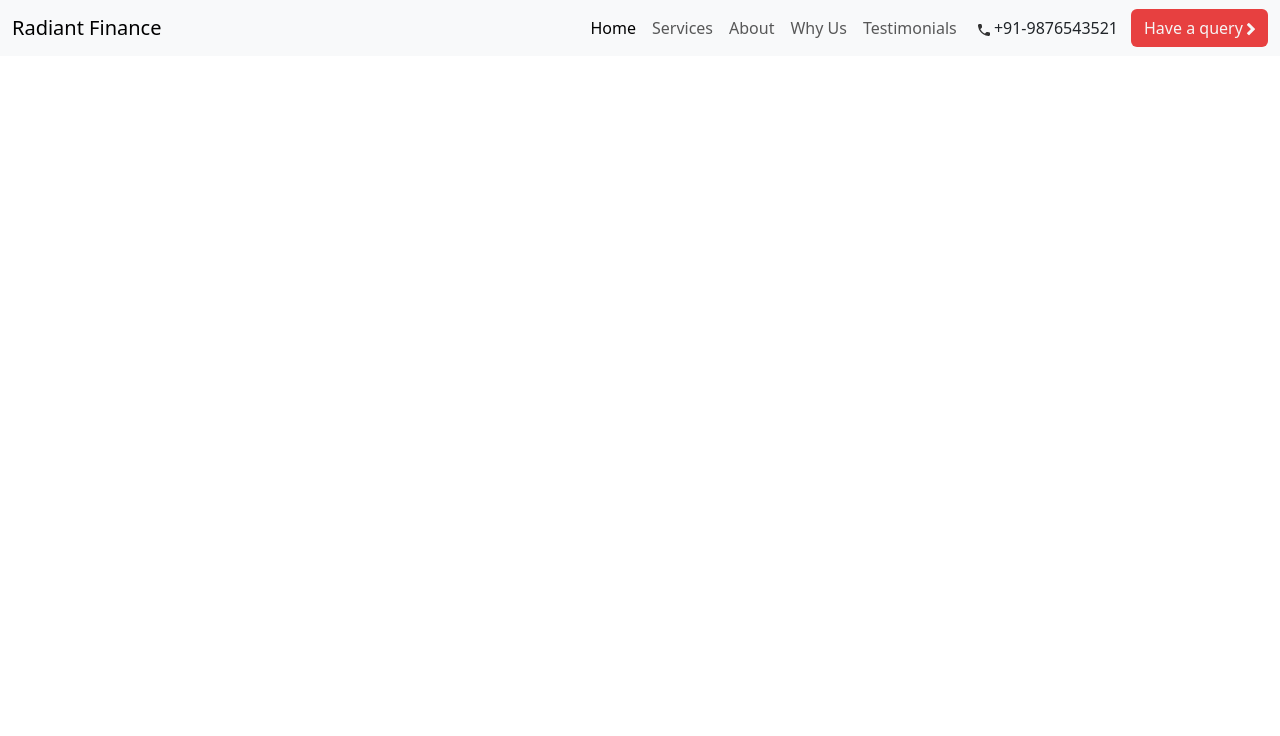
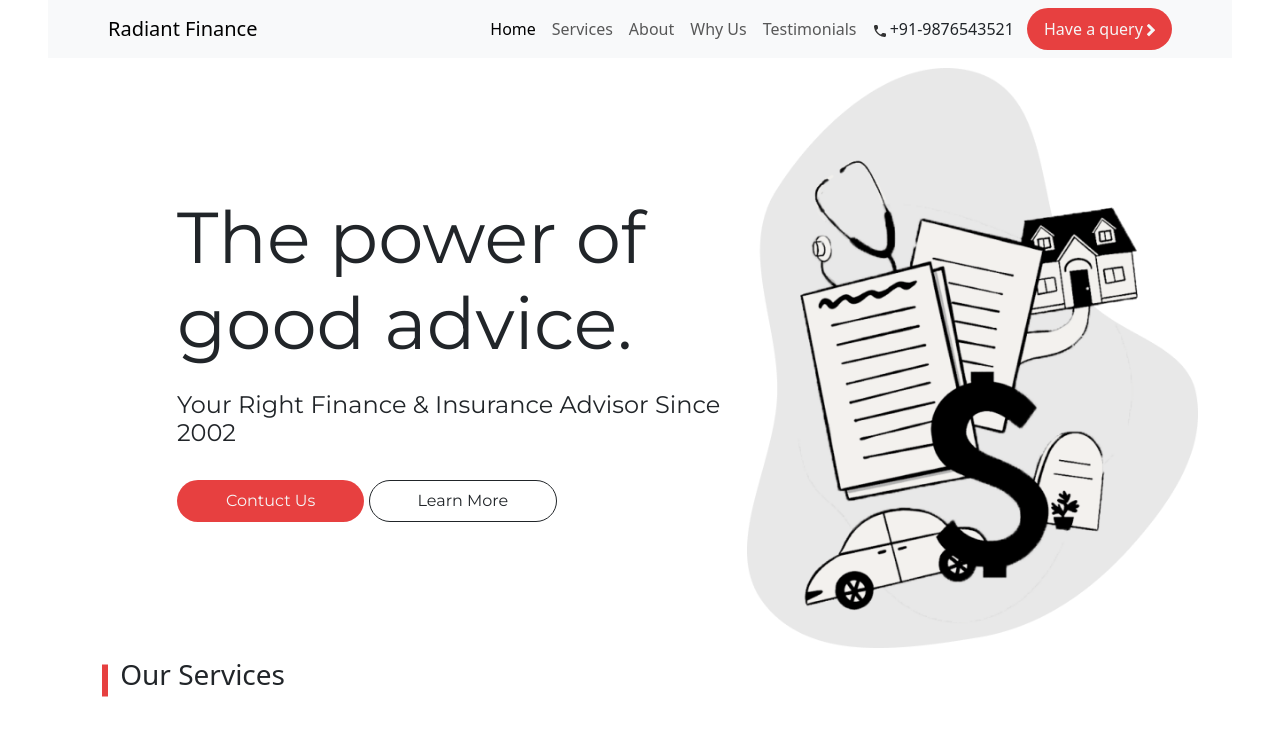
Before and after one commit to rahul-lp/radiant_finance_website, a plain HTML site: page index.html in a window 1280 px wide. Drawn offline with nearby package versions, Linux system fonts and the light colour scheme.

Commit message:
Added Basic Hero Section

```diff
--- a/index.html
+++ b/index.html
@@ -7,13 +7,22 @@
     <title>Radiant Finance</title>
     <link href="https://cdn.jsdelivr.net/npm/bootstrap@5.3.0-alpha1/dist/css/bootstrap.min.css" rel="stylesheet"
         integrity="sha384-GLhlTQ8iRABdZLl6O3oVMWSktQOp6b7In1Zl3/Jr59b6EGGoI1aFkw7cmDA6j6gD" crossorigin="anonymous">
+
+    <link href='https://fonts.googleapis.com/css?family=Montserrat' rel='stylesheet'>
+    <style>
+        main {
+            font-family: 'Montserrat';
+        }
+    </style>
 </head>
 
 <body>
-
-    <nav class="navbar navbar-expand-md navbar-light bg-light">
+    <nav class="navbar navbar-expand-lg navbar-light bg-light px-2 px-xl-5 mx-xl-5">
         <div class="container-fluid">
-          <a class="navbar-brand" href="#">Radiant Finance</a>
+            <a class="navbar-brand" href="#">
+                <span class="d-none d-sm-inline">Radiant Finance</span>
+                <span class="d-inline d-sm-none">RF</span>
+            </a>
             <div class="collapse navbar-collapse" id="navbarNav">
                 <ul class="navbar-nav justify-content-end flex-grow-1">
                     <li class="nav-item">
@@ -34,43 +43,56 @@
                 </ul>
             </div>
 
-          <div class="btn" >
+            <div class="justify-content-end">
+                <div class="btn p-2">
                     <img src="ref/header_call_icon.png" alt="">
-            <span>+91-9876543521</span>
+                    <span class="d-none d-sm-inline">+91-9876543521</span>
                 </div>
-          <div class="btn" style="color: whitesmoke; background-color: #E74040;" >
-              <span>Have a query</span>
+                <div class="btn rounded-pill px-3 py-2 " style="color: whitesmoke; background-color: #E74040;">
+                    <span class="d-none d-sm-inline">Have a query</span>
                     <img src="ref/arrow_right_white.png" alt="">
                 </div>
-          <button class="navbar-toggler" type="button" data-bs-toggle="collapse" data-bs-target="#navbarNav" aria-controls="navbarNav" aria-expanded="false" aria-label="Toggle navigation">
+                <button class="navbar-toggler" type="button" data-bs-toggle="collapse" data-bs-target="#navbarNav"
+                    aria-controls="navbarNav" aria-expanded="false" aria-label="Toggle navigation">
                     <span class="navbar-toggler-icon"></span>
                 </button>
             </div>
+        </div>
     </nav>
 
-    <!-- <nav class="navbar navbar-light bg-light">
-        <div class="container-fluid">
-            <div class="row">
-                <div class="col-2">
-                    <a class="h5">Radiant Finance</a>
+    <!-- Hero Section -->
+    <main class="d-flex align-items-center">
+        <div class="container align-items-center" style="height: 75vh;">
+            <div class="row h-100">
+                <div class="col-xl-1"></div>
+                <div class="col-6 py-3 my-4 align-self-center">
+                    <span class="d-block my-4 display-2">The power of good advice.</span>
+                    <span class="h4 d-block">Your Right Finance & Insurance Advisor Since 2002</span>
+                    <span class="btn rounded-pill py-2 my-4 px-lg-5"
+                        style="color: whitesmoke; background-color: #E74040;">Contuct Us</span>
+                    <span class="btn py-2 my-4 px-lg-5 rounded-pill border-1 border-dark">Learn More</span>
                 </div>
-                <div class="col-6 bg-dark-subtle">
-                    <div class="row">
-                        <div class="col-4"></div>
-                        <div class="col h6">Home</div>
-                        <div class="col h6">Services</div>
-                        <div class="col h6">About</div>
-                        <div class="col h6">Testimonials</div>
-                        <div class="col h6">Why Us</div>
-                    </div>
-                </div>
-                <div class="col-4 bg-info-subtle">
-
+                <div class="col-5 align-self-center">
+                    <img class="img-fluid" src="ref/home_illustration.png" alt="">
                 </div>
             </div>
         </div>
-    </nav> -->
+        </div>
 
+
+    </main>
+
+    <!-- Our Services -->
+    <div class="d-flex">
+        <div class="container align-items-center">
+            <div class="container">
+                <img class="align-self-center" src="ref/section_heading_icon.png" alt="">
+                <span class="h3">Our Services</span>
+            </div>
+
+        </div>
+
+    </div>
 
     <script src="https://cdn.jsdelivr.net/npm/bootstrap@5.3.0-alpha1/dist/js/bootstrap.bundle.min.js"
         integrity="sha384-w76AqPfDkMBDXo30jS1Sgez6pr3x5MlQ1ZAGC+nuZB+EYdgRZgiwxhTBTkF7CXvN"
```
Also changed, not shown: ref/header_query_icon.png (added), ref/home_illustration.png (added), ref/section_heading_icon.png (added). Lines whose indentation alone changed are shown as unchanged.
